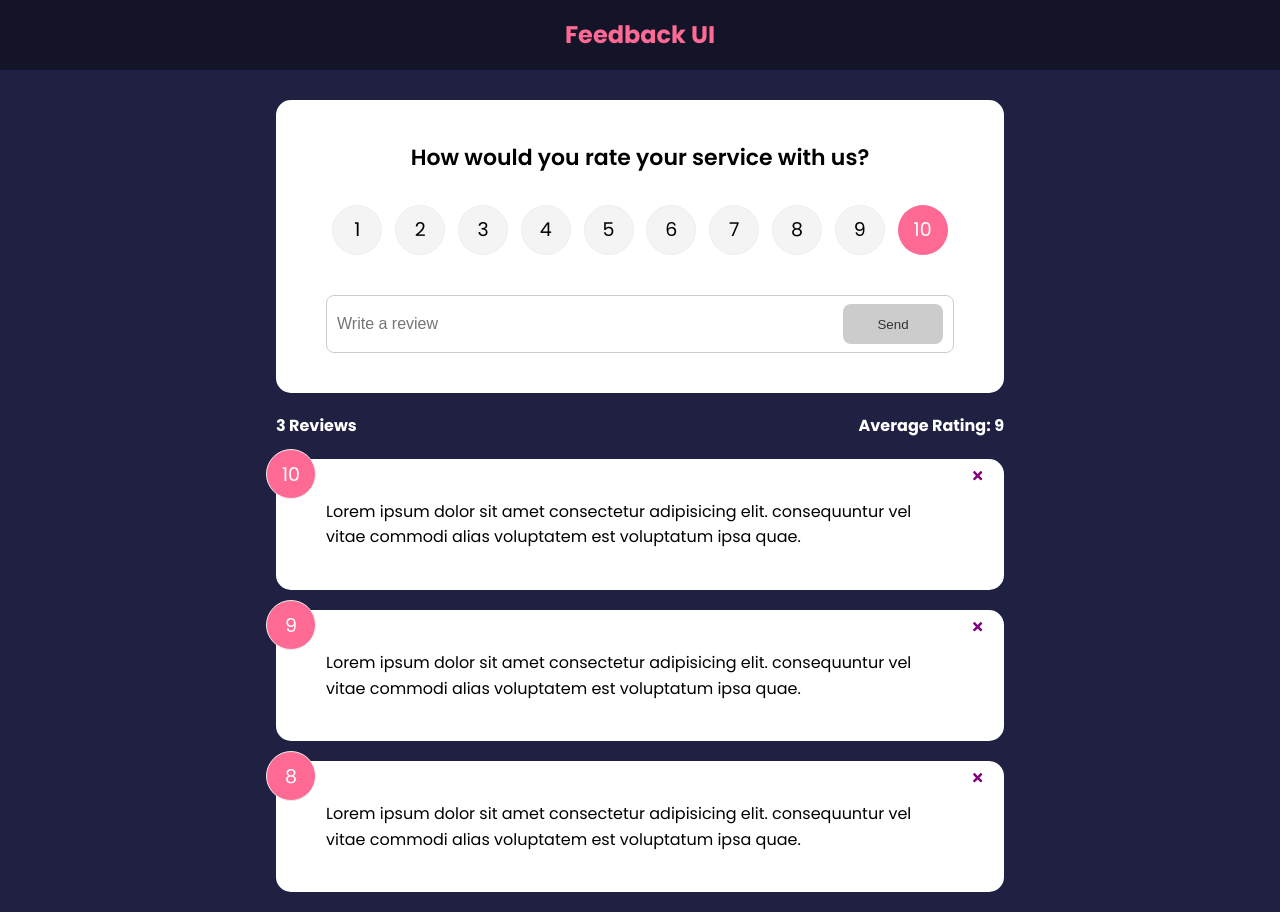
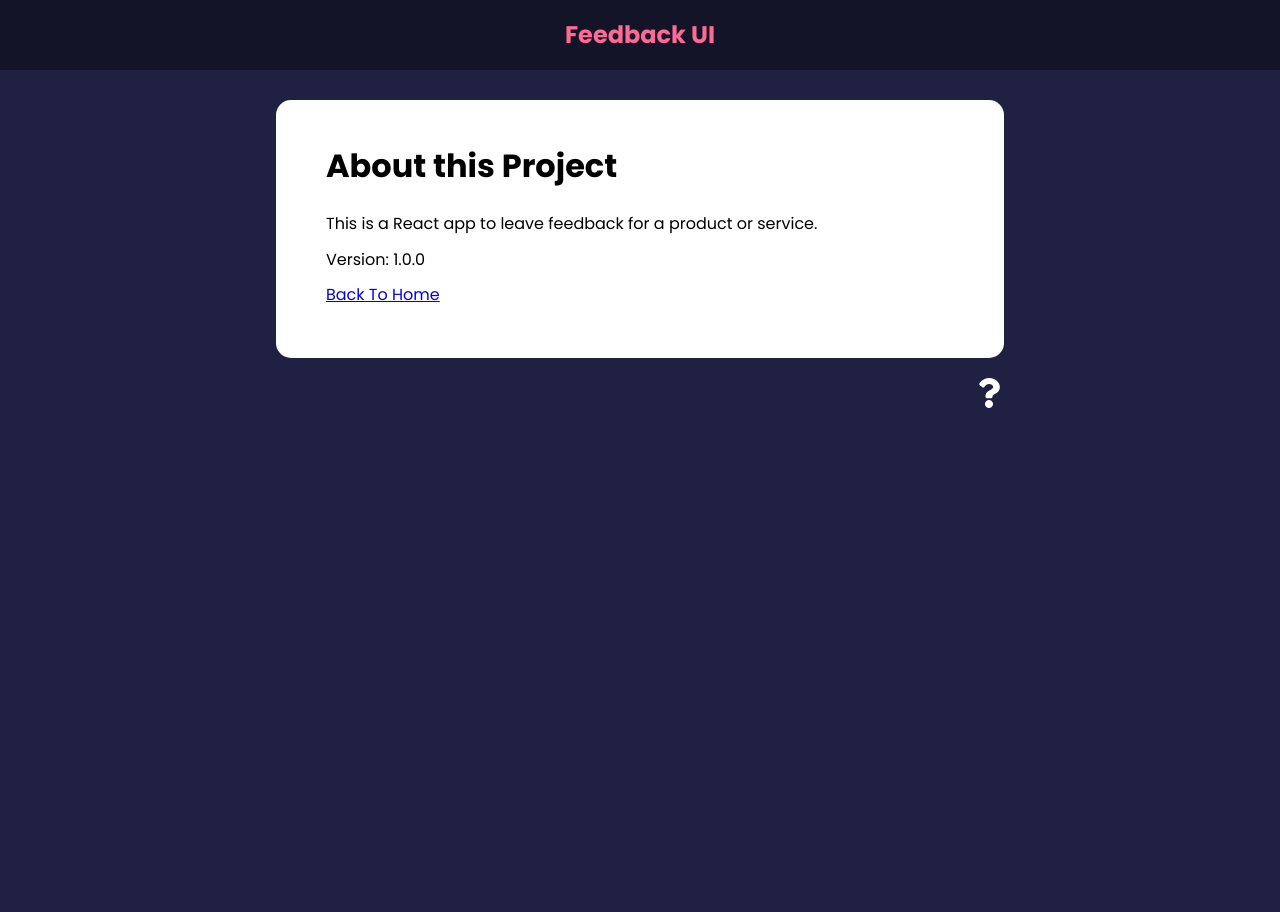
Before and after one commit to JasonMarshall94/Feedback-App, a React (Vite) app: page /about in a window 1280 px wide. After the commit the page ends 800 px from the top, so only its background shows below. Built offline with nearby package versions, Linux system fonts and the light colour scheme.

Commit message:
added react router

```diff
--- a/package.json
+++ b/package.json
@@ -14,6 +14,7 @@
     "react": "^18.3.1",
     "react-dom": "^18.3.1",
     "react-icons": "^5.4.0",
+    "react-router-dom": "^7.1.1",
     "uuid": "^11.0.5"
   },
   "devDependencies": {
--- a/src/App.jsx
+++ b/src/App.jsx
@@ -1,11 +1,18 @@
+// Libraries
 import { useState } from "react";
 import { v4 as uuidv4 } from "uuid";
+import { BrowserRouter as Router, Routes, Route } from "react-router-dom";
 
+//Components
 import Header from "./components/Header";
 import FeedbackList from "./components/FeedbackList";
-import FeedbackData from "./data/FeedbackData";
 import FeedbackStats from "./components/FeedbackStats";
 import FeedbackForm from "./components/FeedbackForm";
+import AboutPage from "./pages/AboutPage";
+import AboutIconLink from "./components/AboutIconLink";
+
+// Data
+import FeedbackData from "./data/FeedbackData";
 
 function App() {
   const [feedback, setFeedback] = useState(FeedbackData);
@@ -22,14 +29,29 @@
   };
 
   return (
-    <>
+    <Router>
       <Header />
       <div className="container">
-        <FeedbackForm handleAdd={addfeedback} />
-        <FeedbackStats feedback={feedback} />
-        <FeedbackList feedback={feedback} handleDelete={deleteFeedback} />
+        <Routes>
+          <Route
+            exact
+            path="/"
+            element={
+              <>
+                <FeedbackForm handleAdd={addfeedback} />
+                <FeedbackStats feedback={feedback} />
+                <FeedbackList
+                  feedback={feedback}
+                  handleDelete={deleteFeedback}
+                />
+              </>
+            }
+          ></Route>
+          <Route path="/about" element={<AboutPage />} />
+        </Routes>
+        <AboutIconLink />
       </div>
-    </>
+    </Router>
   );
 }
 
--- /dev/null
+++ b/src/components/AboutIconLink.jsx
@@ -0,0 +1,14 @@
+import { FaQuestion } from "react-icons/fa";
+import { Link } from "react-router-dom";
+
+function AboutIconLink() {
+  return (
+    <div className="about-link">
+      <Link to="/about">
+        <FaQuestion size={30} />
+      </Link>
+    </div>
+  );
+}
+
+export default AboutIconLink;
--- /dev/null
+++ b/src/pages/AboutPage.jsx
@@ -0,0 +1,19 @@
+import Card from "../components/shared/Card";
+import { Link } from "react-router-dom";
+
+function AboutPage() {
+  return (
+    <Card>
+      <div className="about">
+        <h1>About this Project</h1>
+        <p>This is a React app to leave feedback for a product or service.</p>
+        <p>Version: 1.0.0</p>
+        <p>
+          <Link to="/">Back To Home</Link>
+        </p>
+      </div>
+    </Card>
+  );
+}
+
+export default AboutPage;
```
Also changed, not shown: 1 other file (tests, documents, lock files or other folders).
